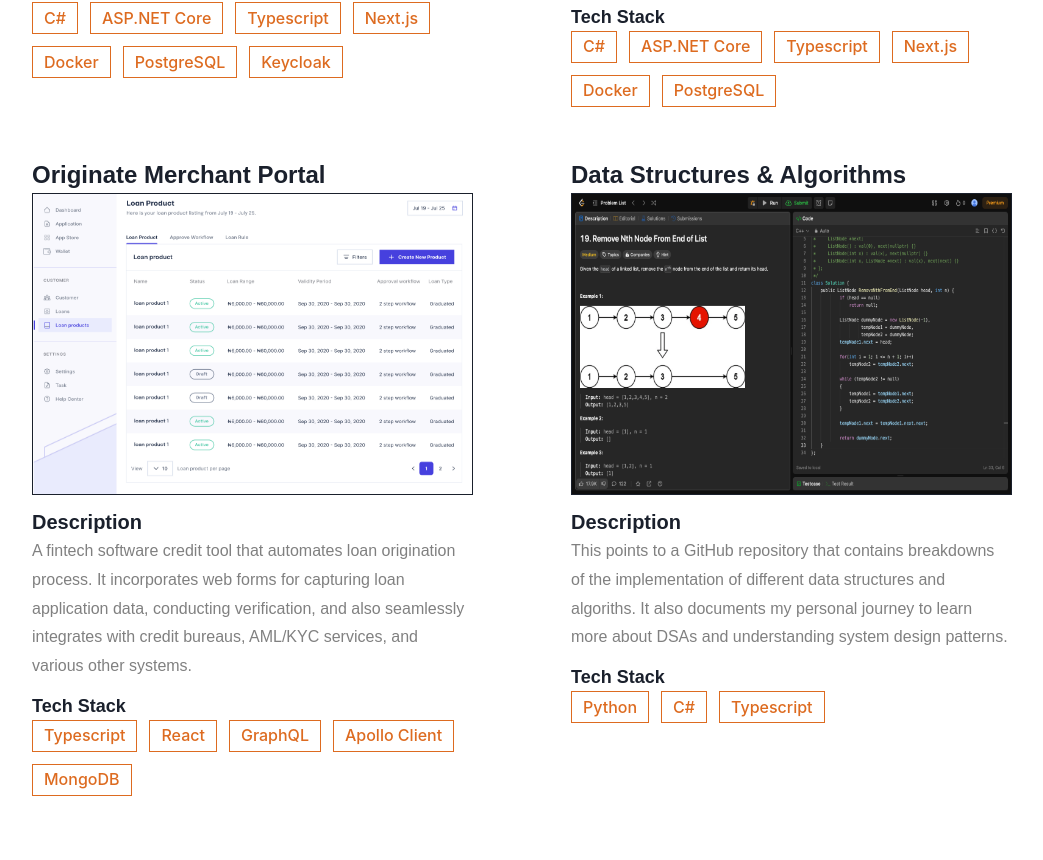
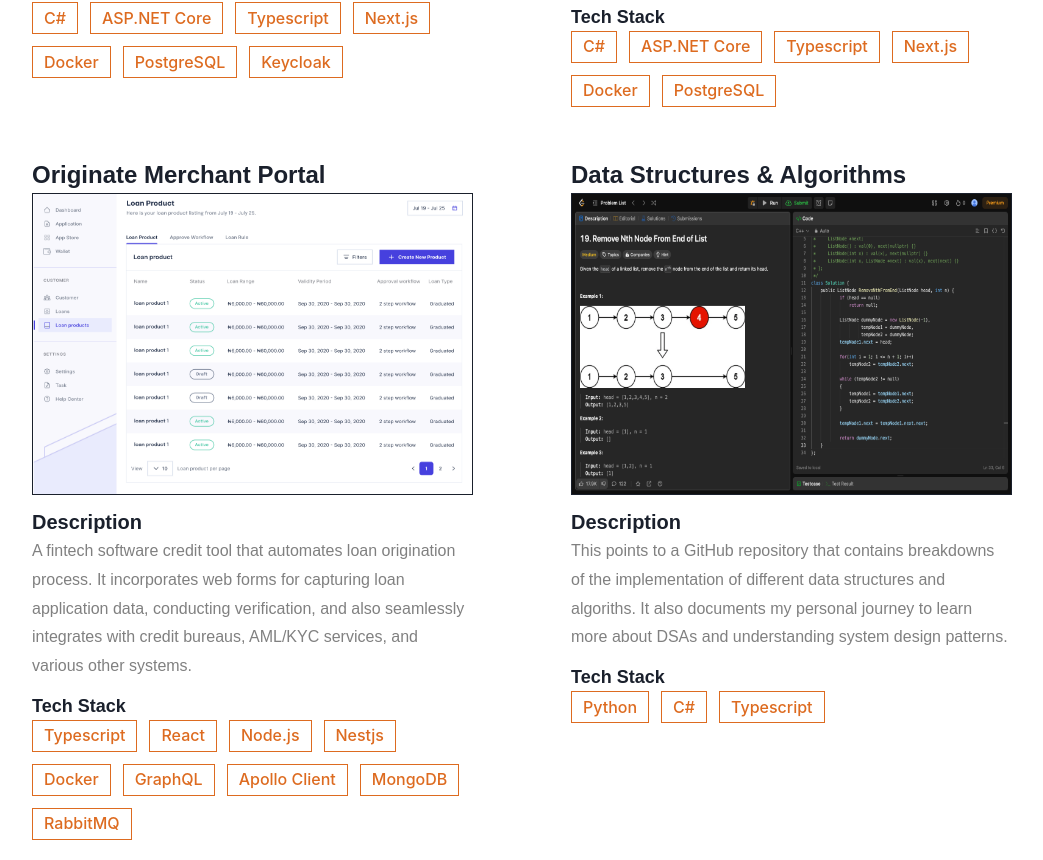
Before and after one commit to Dev-Akashili/akashili.com, a React (Vite) app: page /projects in a window 1280 px wide. Shown: the part 652-1512 px from the top of the page, without its empty margins (118-1161 px from the left). Before the commit the page ends 1468 px from the top, so only its background shows below. Built offline with nearby package versions, Linux system fonts and the light colour scheme.

Commit message:
Update project data

```diff
--- a/src/data/data.tsx
+++ b/src/data/data.tsx
@@ -59,7 +59,17 @@ export const projects: {
       "A fintech software credit tool that automates loan origination process. It incorporates web forms for capturing loan application data, conducting verification, and also seamlessly integrates with credit bureaus, AML/KYC services, and various other systems.",
     imageLink: "././originate.png",
     githubLink: "https://indicina.co/originate",
-    stack: ["Typescript", "React", "GraphQL", "Apollo Client", "MongoDB"]
+    stack: [
+      "Typescript",
+      "React",
+      "Node.js",
+      "Nestjs",
+      "Docker",
+      "GraphQL",
+      "Apollo Client",
+      "MongoDB",
+      "RabbitMQ"
+    ]
   },
   {
     name: "Data Structures & Algorithms",
```
